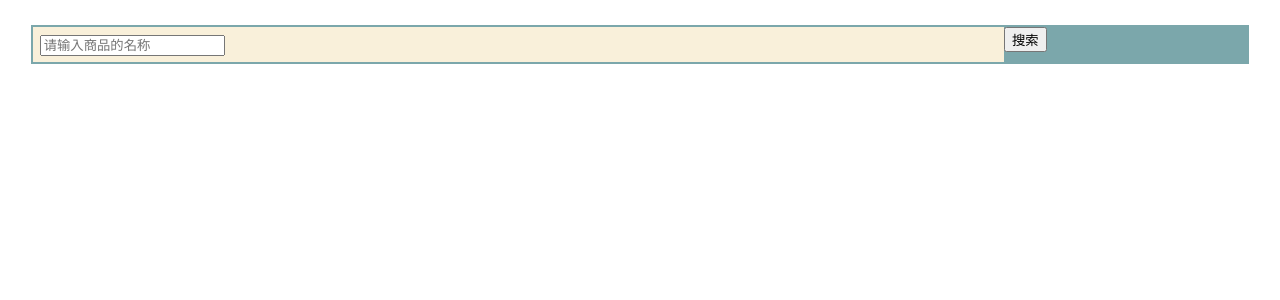
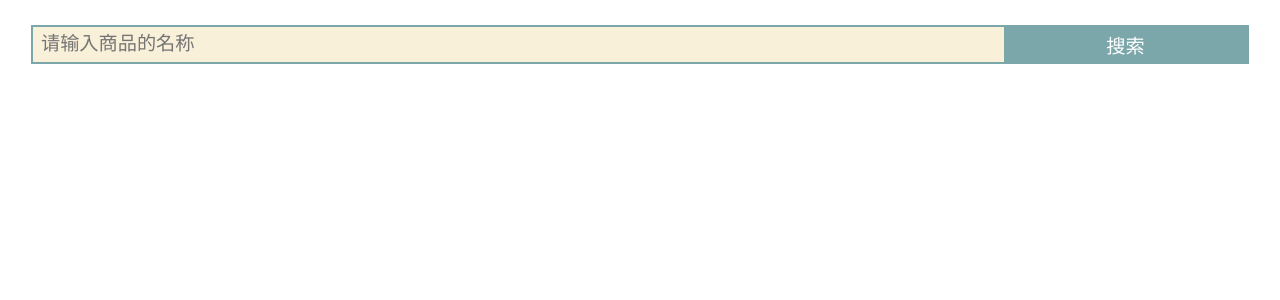
Before and after one commit to lidbcode/quanduoduo, a Django app: page /dwxk/index/ in a window 1280 px wide. Shown: the top 300 px of the page. Run offline with Django 3.2, Linux system fonts and the light colour scheme; data that the repository does not hold is empty.

Commit message:
the frist commit

```diff
--- a/dwxk/static/css/index.css
+++ b/dwxk/static/css/index.css
@@ -11,24 +11,38 @@
   border: 2px solid #7BA7AB;
 }
 .search-plane {
+  float:left;
   width: 80%;
   height: 2.2em;
   line-height:2.2em;
-  padding-left: 0.4em;
   border : 0;
+  background: #F9F0DA
+}
+.search-plane input {
+  outline:none;
+  border: 0;
+  padding-left:0.4em;
+  font-size:1.2em;
   background: #F9F0DA;
-  color: #9E9C9C;
 }
 .search-btn {
-  position: absolute;
-  top: 0;
-  right: 0;
+  float:right;
   width: 20%;
   height: 2.2em;
   border: 0;
   background: #7BA7AB;
+}
+.search-btn button {
+  width:100%;
+  height:100%;
+  outline:none;
+  border:0;
+  font-size:1.2em;
+  color: #fff;
+  background: #7BA7AB;
   cursor: pointer;
 }
+
 /*商品列表*/
 .item-list{
   width: 100%;
--- a/dwxk/templates/dwxk/index.html
+++ b/dwxk/templates/dwxk/index.html
@@ -16,7 +16,7 @@
             <input type="text" placeholder="请输入商品的名称" name="cname">
         </div>
         <div class="search-btn">
-            <button type="submit">搜索</button>
+            <button type="submit">搜<span/>索</button>
         </div>
     </form>
 </div>
```
